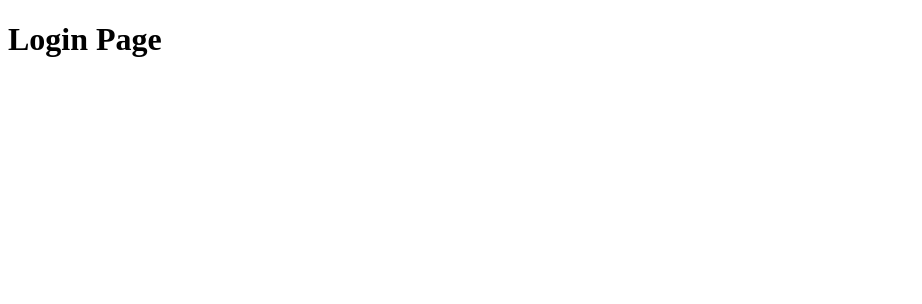
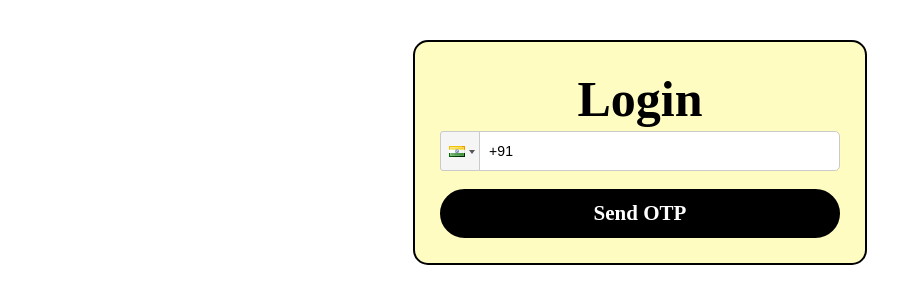
Before and after one commit to Prathamesh72001/Classmates, a React (Create React App) app: page /login in a window 1280 px wide. Shown: the top 304 px of the page, without its empty margins (0-922 px from the left). Built offline with nearby package versions, Linux system fonts and the light colour scheme.

Commit message:
login and signup screen done

```diff
--- a/package.json
+++ b/package.json
@@ -20,6 +20,7 @@
     "react-phone-input-2": "^2.15.1",
     "react-router-dom": "^7.1.1",
     "react-scripts": "5.0.1",
+    "react-toastify": "^11.0.2",
     "web-vitals": "^2.1.4"
   },
   "scripts": {
--- a/src/pages/auth/Login.js
+++ b/src/pages/auth/Login.js
@@ -1,4 +1,215 @@
-function Login() {
-    return <h1>Login Page</h1>;
-  }
-  export default Login;
+import React, { useState } from "react";
+import {
+  TextField,
+  Radio,
+  RadioGroup,
+  FormControlLabel,
+  AppBar,
+  Toolbar,
+  Box,
+  Typography,
+} from "@mui/material";
+import { toast } from "react-toastify";
+import "react-toastify/dist/ReactToastify.css";
+import { auth, RecaptchaVerifier, signInWithPhoneNumber } from "../../firebase";
+import PhoneInput from "react-phone-input-2";
+import "react-phone-input-2/lib/style.css";
+import "../home/Home.css";
+import "./Auth.css";
+import { useNavigate } from "react-router-dom";
+
+const Login = () => {
+  const [step, setStep] = useState(1);
+  const [userData, setUserData] = useState({
+    countryCode: "+91",
+    phone: "",
+    otp: "",
+  });
+  const navigate = useNavigate();
+  const [errors, setErrors] = useState({});
+  const [showOTP, setShowOTP] = useState(false);
+  const [confirmationResult, setConfirmationResult] = useState(null);
+
+  // ✅ Universal handleChange for all input fields
+  const handleChange = (e) => {
+    const { name, value } = e.target;
+    setUserData((prevData) => ({ ...prevData, [name]: value }));
+  };
+
+  // ✅ Handle PhoneInput separately (as it doesn't provide event object)
+  const handlePhoneChange = (value, country) => {
+    const countryCodeLength = country.dialCode.length || 0;
+    const phoneNumber = value.substring(countryCodeLength);
+    setUserData((prevData) => ({
+      ...prevData,
+      countryCode: country.dialCode,
+      phone: phoneNumber,
+    }));
+  };
+
+  // Handle Phone Verification
+  const sendOTP = async () => {
+    if (!validatePhoneNumber(userData.phone)) return;
+
+    try {
+      window.recaptchaVerifier = new RecaptchaVerifier(
+        auth,
+        "recaptcha-container",
+        {
+          size: "invisible",
+        }
+      );
+
+      const result = await signInWithPhoneNumber(
+        auth,
+        `+${userData.countryCode}${userData.phone}`,
+        window.recaptchaVerifier
+      );
+
+      setConfirmationResult(result);
+      setShowOTP(true);
+    } catch (error) {
+      console.error("Error sending OTP:", error);
+    }
+  };
+
+  // Handle OTP Verification
+  const verifyOTP = async () => {
+    if (!validateOTP()) return;
+    let newErrors = {};
+    try {
+      await confirmationResult.confirm(userData.otp);
+      toast.success(`✅ Logged In Successfully`, {
+        position: "top-right",
+        autoClose: 3000,
+      });
+      navigate("/");
+    } catch (error) {
+      console.error("Invalid OTP:", error);
+      toast.error("❌ Invalid OTP! Please check and try again.", {
+        position: "top-right",
+        autoClose: 3000,
+      });
+      newErrors.otp = "Invalid OTP";
+      setErrors(newErrors);
+      return Object.keys(newErrors).length === 0;
+    }
+  };
+
+  // Validate Phone Number
+  const validatePhoneNumber = (value) => {
+    let newErrors = {};
+    if (!value.trim()) {
+      newErrors.phone = "Phone number is required";
+    } else if (!/^\d{10}$/.test(value)) {
+      newErrors.phone = "Enter a valid 10-digit phone number";
+    }
+
+    setErrors(newErrors);
+    return Object.keys(newErrors).length === 0;
+  };
+
+  // Validate OTP
+  const validateOTP = () => {
+    let newErrors = {};
+    if (!userData.otp.trim()) {
+      newErrors.otp = "OTP is required";
+    } else if (!/^\d{6}$/.test(userData.otp)) {
+      newErrors.otp = "Enter a valid 6-digit OTP";
+    }
+
+    setErrors(newErrors);
+    return Object.keys(newErrors).length === 0;
+  };
+
+  return (
+    <Box
+      sx={{
+        width: "400px",
+        margin: "auto",
+        padding: "25px",
+        textAlign: "start",
+        mt: 5,
+        backgroundColor: "#fefcc1",
+        display: "flex",
+        flexDirection: "column",
+        justifyContent: "start",
+        alignItems: "start",
+      }}
+      border="2px solid black"
+      borderRadius="15px"
+    >
+      <AppBar
+        position="static"
+        style={{ background: "#fefcc1", boxShadow: "none" }}
+      >
+        <Toolbar sx={{ display: "flex", justifyContent: "center" }}>
+          <span className="title">Login</span>
+        </Toolbar>
+      </AppBar>
+
+      <>
+        <PhoneInput
+          label="Phone Number"
+          name="phone"
+          className="textfield"
+          country={"in"} // Default country (India)
+          onChange={handlePhoneChange}
+          inputStyle={{ width: "100%", height: "40px" }}
+          dropdownStyle={{ textAlign: "left" }}
+          isValid={() => !errors.phone}
+          inputProps={{ name: "phone", required: true }}
+          enableLongNumbers={true}
+          autoFormat={false} // Try disabling auto formatting (though it may not remove all formatting)
+          countryCodeEditable={false}
+        />
+        {errors.phone && <Typography color="error">{errors.phone}</Typography>}
+
+        <div id="recaptcha-container"></div>
+
+        <br />
+
+        {!showOTP ? (
+          <button
+            className="rounded-button"
+            style={{
+              width: "400px",
+              backgroundColor: "black",
+              color: "white",
+            }}
+            onClick={sendOTP}
+            sx={{ mt: 2 }}
+          >
+            Send OTP
+          </button>
+        ) : (
+          <>
+            <TextField
+              label="Enter OTP"
+              name="otp"
+              fullWidth
+              margin="normal"
+              onChange={handleChange}
+              error={!!errors.otp}
+              helperText={errors.otp}
+            />
+            <button
+              className="rounded-button"
+              style={{
+                width: "400px",
+                backgroundColor: "black",
+                color: "white",
+              }}
+              onClick={verifyOTP}
+              sx={{ mt: 2 }}
+            >
+              Verify OTP
+            </button>
+          </>
+        )}
+      </>
+    </Box>
+  );
+};
+
+export default Login;
--- a/src/pages/auth/Signup.js
+++ b/src/pages/auth/Signup.js
@@ -9,7 +9,9 @@ import {
   Box,
   Typography,
 } from "@mui/material";
-
+import { useNavigate } from "react-router-dom";
+import { toast } from "react-toastify";
+import "react-toastify/dist/ReactToastify.css";
 import { auth, RecaptchaVerifier, signInWithPhoneNumber } from "../../firebase";
 import PhoneInput from "react-phone-input-2";
 import "react-phone-input-2/lib/style.css";
@@ -27,20 +29,35 @@ const Signup = () => {
     phone: "",
     otp: "",
   });
-
+  const navigate = useNavigate();
+  const [errors, setErrors] = useState({});
   const [showOTP, setShowOTP] = useState(false);
   const [confirmationResult, setConfirmationResult] = useState(null);
 
-  // Handle Input Change
+  // ✅ Universal handleChange for all input fields
   const handleChange = (e) => {
-    setUserData({ ...userData, [e.target.name]: e.target.value });
+    const { name, value } = e.target;
+    setUserData((prevData) => ({ ...prevData, [name]: value }));
+  };
+
+  // ✅ Handle PhoneInput separately (as it doesn't provide event object)
+  const handlePhoneChange = (value, country) => {
+    const countryCodeLength = country.dialCode.length || 0;
+    const phoneNumber = value.substring(countryCodeLength);
+    setUserData((prevData) => ({ ...prevData,countryCode: country.dialCode, phone: phoneNumber }));
   };
 
   // Handle Next Button (Move to Step 2)
-  const handleNext = () => setStep(2);
+  const handleNext = () => {
+    if (validateStep1()) {
+      setStep(2);
+    }
+  };
 
   // Handle Phone Verification
   const sendOTP = async () => {
+    if (!validatePhoneNumber(userData.phone)) return;
+
     try {
       window.recaptchaVerifier = new RecaptchaVerifier(
         auth,
@@ -52,7 +69,7 @@ const Signup = () => {
 
       const result = await signInWithPhoneNumber(
         auth,
-        `${userData.countryCode}${userData.phone}`,
+        `+${userData.countryCode}${userData.phone}`,
         window.recaptchaVerifier
       );
 
@@ -65,23 +82,69 @@ const Signup = () => {
 
   // Handle OTP Verification
     const verifyOTP = async () => {
+      if (!validateOTP()) return;
+      let newErrors = {};
       try {
         await confirmationResult.confirm(userData.otp);
-      alert("Phone Verified Successfully!");
+        toast.success(`✅ Logged In Successfully`, {
+          position: "top-right",
+          autoClose: 3000,
+        });
+        navigate("/");
       } catch (error) {
         console.error("Invalid OTP:", error);
+        toast.error("❌ Invalid OTP! Please check and try again.", {
+          position: "top-right",
+          autoClose: 3000,
+        });
+        newErrors.otp = "Invalid OTP";
+        setErrors(newErrors);
+        return Object.keys(newErrors).length === 0;
       }
     };
 
+
+  // Validate Form Fields
+  const validateStep1 = () => {
+    let newErrors = {};
+
+    if (!userData.firstName.trim())
+      newErrors.firstName = "First Name is required";
+    if (!userData.lastName.trim()) newErrors.lastName = "Last Name is required";
+    if (!userData.birthDate) newErrors.birthDate = "Birth Date is required";
+    if (!userData.gender) newErrors.gender = "Gender is required";
+
+    setErrors(newErrors);
+    return Object.keys(newErrors).length === 0;
+  };
+
+  // Validate Phone Number
+  const validatePhoneNumber = (value) => {
+    let newErrors = {};
+    if (!value.trim()) {
+      newErrors.phone = "Phone number is required";
+    } else if (!/^\d{10}$/.test(value)) {
+      newErrors.phone = "Enter a valid 10-digit phone number";
+    }
+
+    setErrors(newErrors);
+    return Object.keys(newErrors).length === 0;
+  };
+
+  // Validate OTP
+  const validateOTP = () => {
+    let newErrors = {};
+    if (!userData.otp.trim()) {
+      newErrors.otp = "OTP is required";
+    } else if (!/^\d{6}$/.test(userData.otp)) {
+      newErrors.otp = "Enter a valid 6-digit OTP";
+    }
+
+    setErrors(newErrors);
+    return Object.keys(newErrors).length === 0;
+  };
+
   return (
-    <div
-      style={{
-        display: "flex",
-        justifyContent: "center",
-        alignItems: "center",
-        height: "100%",
-      }}
-    >
     <Box
       sx={{
         width: "400px",
@@ -92,9 +155,10 @@ const Signup = () => {
         backgroundColor: "#fefcc1",
         display: "flex",
         flexDirection: "column",
-          justifyContent: "center",
-          alignItems: "center",
+        justifyContent: "start",
+        alignItems: "start",
       }}
+      border="2px solid black"
       borderRadius="15px"
     >
       <AppBar
@@ -114,6 +178,8 @@ const Signup = () => {
             fullWidth
             margin="normal"
             onChange={handleChange}
+            error={!!errors.firstName}
+            helperText={errors.firstName}
           />
           <TextField
             className="textfield"
@@ -122,6 +188,8 @@ const Signup = () => {
             fullWidth
             margin="normal"
             onChange={handleChange}
+            error={!!errors.lastName}
+            helperText={errors.lastName}
           />
           <TextField
             className="textfield"
@@ -133,17 +201,36 @@ const Signup = () => {
             margin="normal"
             onChange={handleChange}
             InputLabelProps={{ shrink: true }}
+            error={!!errors.birthDate}
+            helperText={errors.birthDate}
           />
 
+          <br />
           <Typography>Gender:</Typography>
-            <RadioGroup row name="gender" onChange={handleChange}>
-              <FormControlLabel value="male" control={<Radio />} label="Male" />
+          <RadioGroup row name="gender" onChange={handleChange} color="black">
+            <FormControlLabel
+              value="male"
+              control={
+                <Radio
+                  sx={{ color: "black", "&.Mui-checked": { color: "black" } }}
+                />
+              }
+              label="Male"
+            />
             <FormControlLabel
               value="female"
-                control={<Radio />}
+              control={
+                <Radio
+                  sx={{ color: "black", "&.Mui-checked": { color: "black" } }}
+                />
+              }
               label="Female"
             />
           </RadioGroup>
+          {errors.gender && (
+            <Typography color="error">{errors.gender}</Typography>
+          )}
+
           <br />
           <button
             className="rounded-button"
@@ -165,10 +252,18 @@ const Signup = () => {
             name="phone"
             className="textfield"
             country={"in"} // Default country (India)
-              onChange={handleChange}
+            onChange={handlePhoneChange}
             inputStyle={{ width: "100%", height: "40px" }}
             dropdownStyle={{ textAlign: "left" }}
+            isValid={() => !errors.phone}
+            inputProps={{ name: "phone", required: true }}
+            enableLongNumbers={true}
+            autoFormat={false} // Try disabling auto formatting (though it may not remove all formatting)
+            countryCodeEditable={false}
           />
+          {errors.phone && (
+            <Typography color="error">{errors.phone}</Typography>
+          )}
 
           <div id="recaptcha-container"></div>
 
@@ -195,6 +290,8 @@ const Signup = () => {
                 fullWidth
                 margin="normal"
                 onChange={handleChange}
+                error={!!errors.otp}
+                helperText={errors.otp}
               />
               <button
                 className="rounded-button"
@@ -213,7 +310,6 @@ const Signup = () => {
         </>
       )}
     </Box>
-    </div>
   );
 };
 
```
Also changed, not shown: src/firebase.js (indentation only), 13 other files (tests, documents, lock files or other folders). Lines whose indentation alone changed are shown as unchanged.
